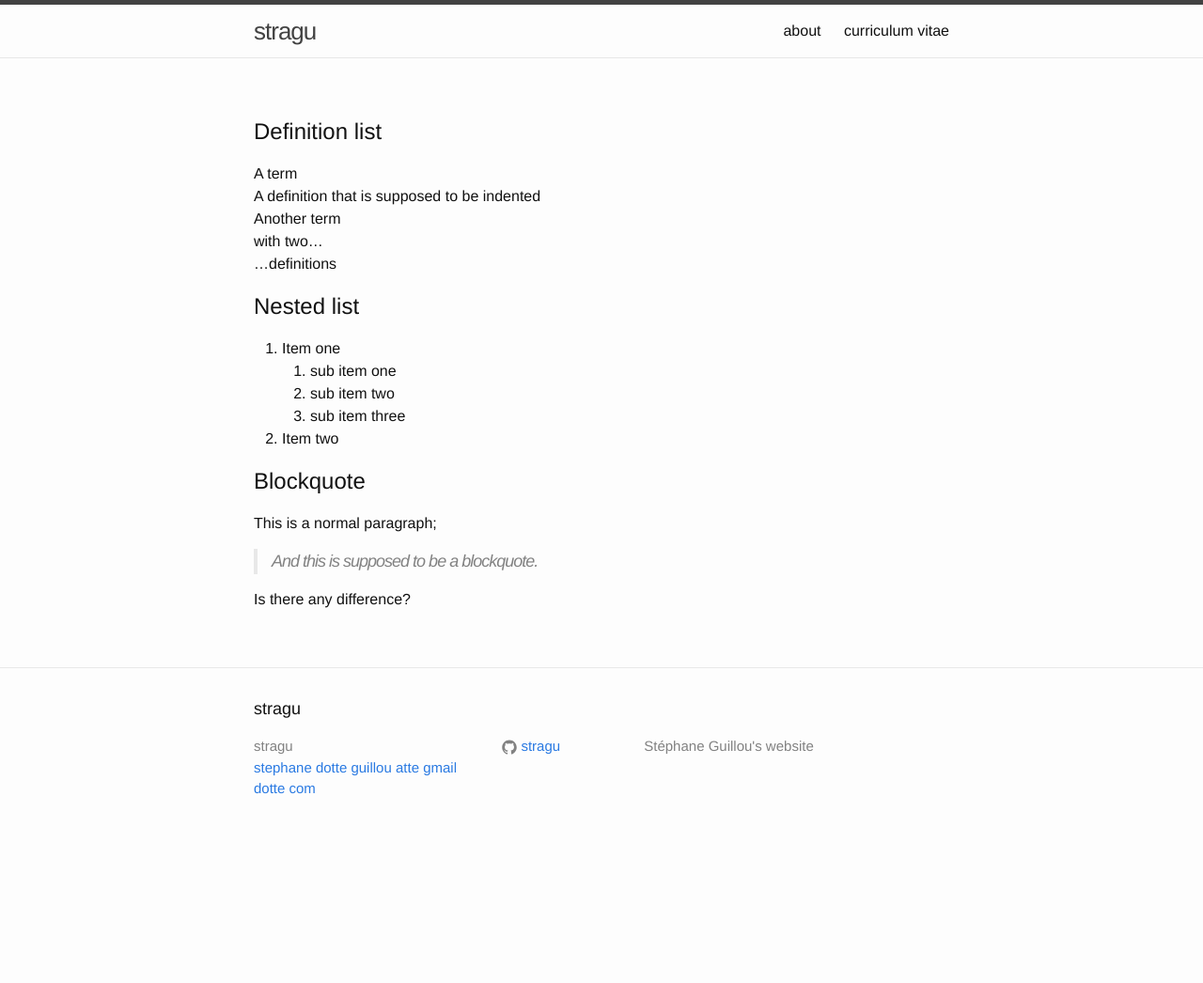
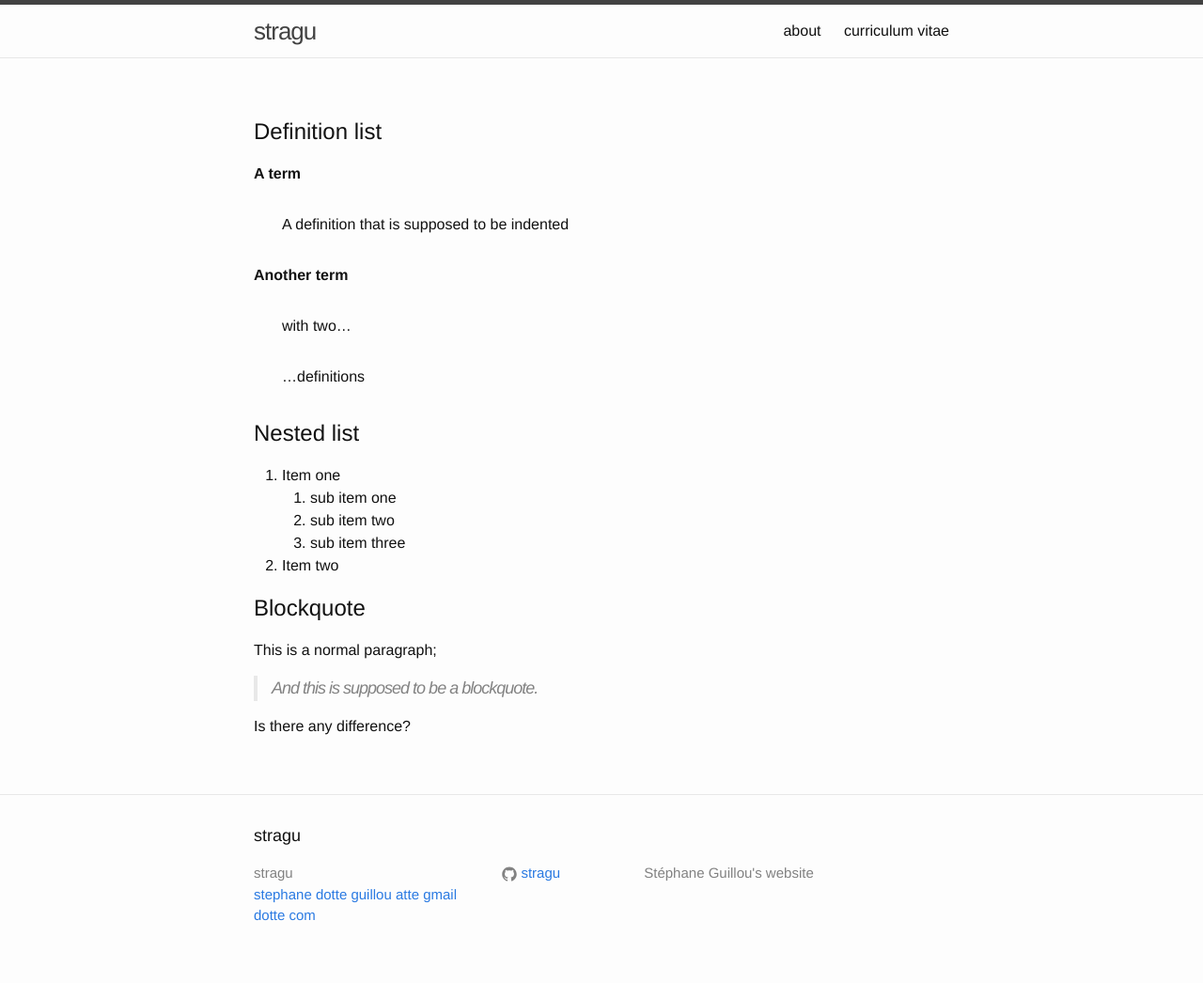
Before and after one commit to stragu/stragu.github.io, a Jekyll site: the page built from testing.md, in a window 1280 px wide. Shown: the whole page at 94% size. Built offline with Jekyll 4.4.1, drawn with Linux system fonts in a browser that asks for light colours; before the commit the page ends 911 px from its top, so only the background shows below that.

Commit message:
change def list style

```diff
--- a/_sass/_base.scss
+++ b/_sass/_base.scss
@@ -8,7 +8,15 @@ dl, dd, ol, ul, figure {
     padding: 0;
 }
 
-
+/**
+ * SG: Change definition list style
+ */
+dt {
+  font-weight: bold;
+}
+dd {
+  margin: $spacing-unit;
+}
 
 /**
  * Basic styling
```
